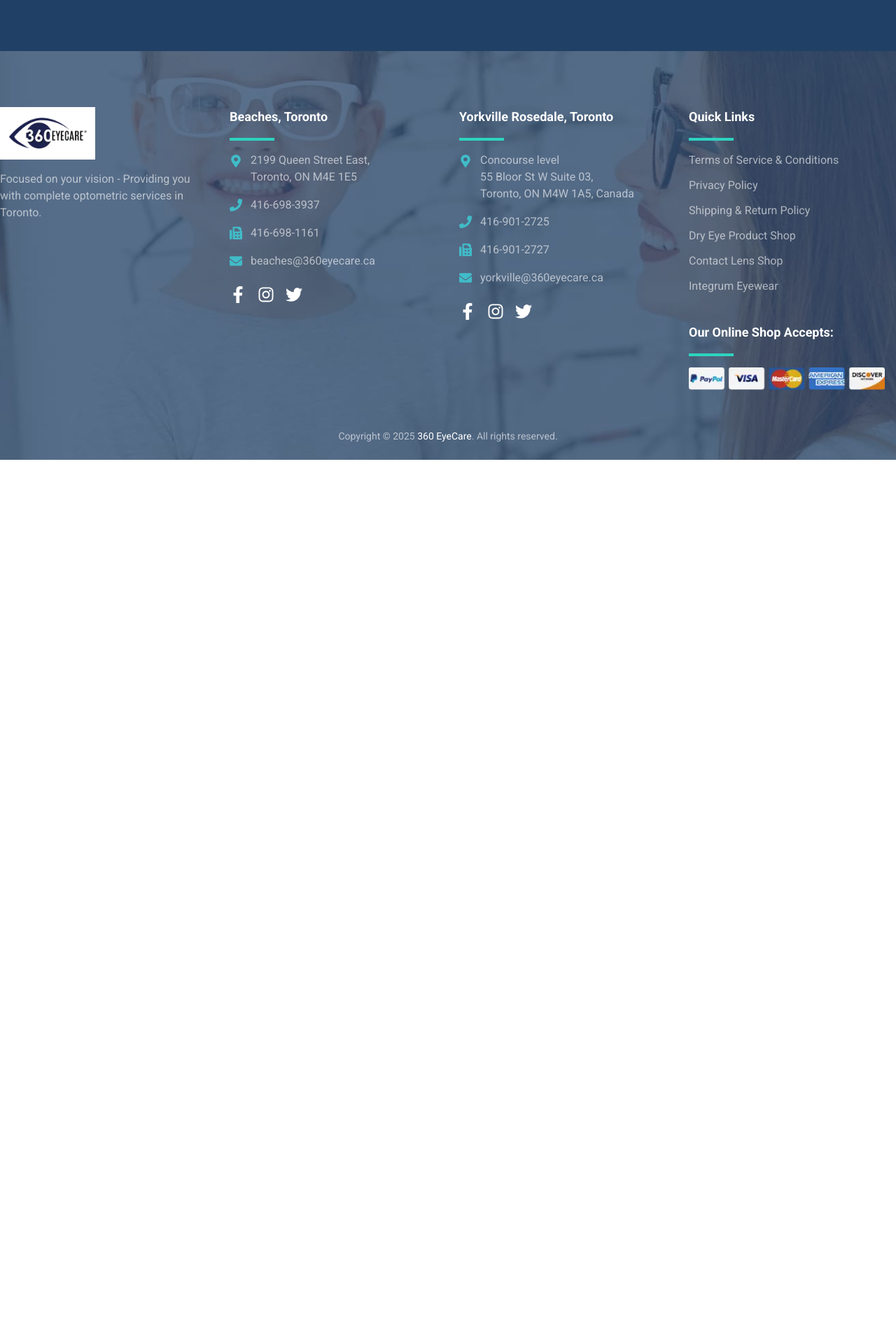
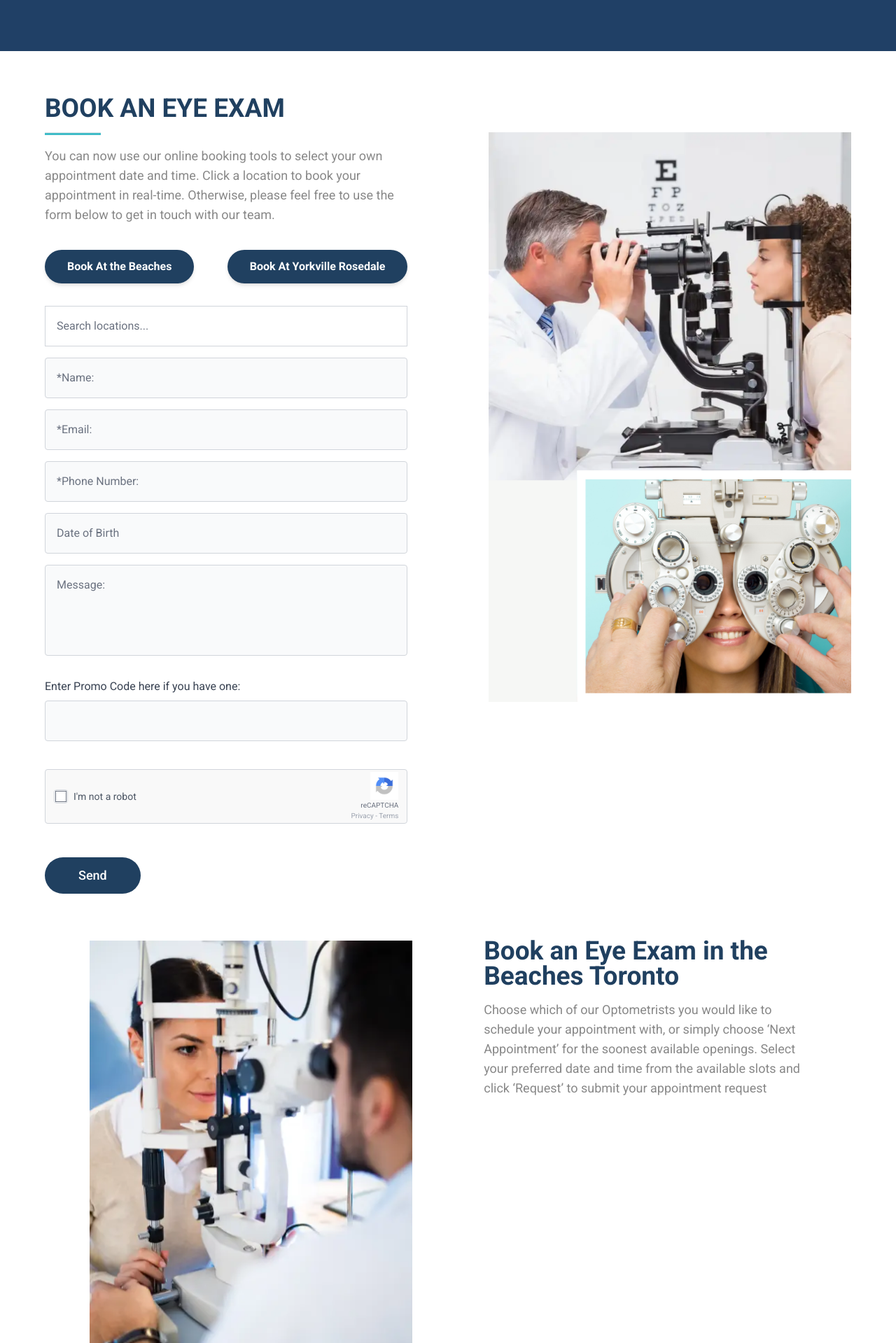
Before and after one commit to invennicoofficial/360-eye-care, a Next.js app: page /book-eye-exam in a window 1280 px wide. Shown: the part 221-2140 px from the top of the page at 70% size. Before the commit the page ends 878 px from the top, so only its background shows below. Built offline with nearby package versions, Linux system fonts and the light colour scheme.

Commit message:
feat: Contact Us : Book An Eye Exam

```diff
--- a/app/(contact)/book-eye-exam/page.jsx
+++ b/app/(contact)/book-eye-exam/page.jsx
@@ -1,10 +1,79 @@
 import React from "react";
 import SubHeader from "../../../components/SubHeader";
+import Link from "next/link";
+import FormSection from "../../../components/FormSection";
+import Image from "next/image";
+import { bookEyeExamImage, OptometryImage } from "../../../constants/Images";
 
 const page = () => {
   return (
     <main className="pt-[110px]">
       <SubHeader text="BOOK AN EYE EXAM" />
+      <div className="max-w-6xl mx-auto my-8 md:my-16 px-4 md:px-0 flex flex-col md:flex-row justify-between">
+        <div className="flex flex-col w-[45%]">
+          <h2 className="text-combination-200 text-3xl md:text-[37px] font-bold mb-4">
+            BOOK AN EYE EXAM
+          </h2>
+          <hr className="w-20 h-1 bg-combination-100 mb-4" />
+
+          <p className="text-neutral-500 text-base md:text-lg mb-4">
+            You can now use our online booking tools to select your own
+            appointment date and time. Click a location to book your appointment
+            in real-time. Otherwise, please feel free to use the form below to
+            get in touch with our team.
+          </p>
+          <div className="flex justify-between gap-4 mt-5 mb-8">
+            <Link
+              href="/book-appointment"
+              className="bg-combination-200 hover:text-combination-100 hover:bg-combination-200 text-white font-bold py-3 px-8 rounded-full transition-colors duration-200 shadow-md"
+            >
+              Book At the Beaches
+            </Link>
+            <Link
+              href="https://360rosedale.mypatientportal.xyz/dashboard"
+              className="bg-combination-200 hover:bg-combination-100 hover:text-combination-200 text-white font-bold py-3 px-8 rounded-full transition-colors duration-200 shadow-md"
+            >
+              Book At Yorkville Rosedale{" "}
+            </Link>
+          </div>
+          <FormSection />
+        </div>
+
+        <div className="flex flex-col w-[45%]">
+          <Image
+            src={bookEyeExamImage}
+            alt="Book Eye Exam"
+            width={585}
+            height={919}
+            className="w-[585px] h-[919px] object-contain"
+          />
+        </div>
+      </div>
+      <div className="max-w-5xl mx-auto my-8 md:my-16 px-4 md:px-0 flex flex-col md:flex-row-reverse items-start justify-between">
+        <div className="flex flex-col w-[45%]">
+          <h2 className="text-combination-200 text-3xl md:text-[37px] font-bold mb-4">
+            Book an Eye Exam in the Beaches Toronto
+          </h2>
+
+          <p className="text-neutral-500 text-base md:text-lg mb-4">
+            Choose which of our Optometrists you would like to schedule your
+            appointment with, or simply choose ‘Next Appointment’ for the
+            soonest available openings. Select your preferred date and time from
+            the available slots and click ‘Request’ to submit your appointment
+            request
+          </p>
+        </div>
+
+        <div className="flex flex-col w-[45%]">
+          <Image
+            src={OptometryImage}
+            alt="optometry image"
+            width={466}
+            height={600}
+            className="w-[466px] h-[600px] object-contain"
+          />
+        </div>
+      </div>
     </main>
   );
 };
--- /dev/null
+++ b/components/FormSection.jsx
@@ -0,0 +1,74 @@
+import React from "react";
+import LocationSelect from "./LocationSelect";
+import Image from "next/image";
+
+const FormSection = () => {
+  return (
+    <form className="flex flex-col gap-4 max-w-xl w-full">
+      <LocationSelect />
+
+      {["*Name:", "*Email:", "*Phone Number:", "Date of Birth"].map(
+        (placeholder, idx) => (
+          <input
+            key={idx}
+            className="w-full bg-gray-50 border border-gray-300 px-4 py-4 rounded text-gray-700 focus:outline-none focus:ring-1 focus:ring-combination-100"
+            placeholder={placeholder}
+          />
+        )
+      )}
+
+      <textarea
+        className="w-full bg-gray-50 border border-gray-300 px-4 py-4 rounded resize-none text-gray-700 focus:outline-none focus:ring-1 focus:ring-combination-100"
+        placeholder="Message:"
+        rows={4}
+      />
+
+      <div className="mt-4">
+        <label htmlFor="promo-code" className="block text-gray-700 mb-2">
+          Enter Promo Code here if you have one:
+        </label>
+        <input
+          id="promo-code"
+          className="w-full bg-gray-50 border border-gray-300 px-4 py-4 rounded text-gray-700 focus:outline-none focus:ring-1 focus:ring-combination-100"
+        />
+      </div>
+
+      <div className="mt-6">
+        {/* Fake reCAPTCHA visual */}
+        <div className="h-[78px] bg-[#f9f9f9] border border-gray-300 rounded flex items-center px-3">
+          <div className="flex items-center justify-between w-full">
+            <div className="flex items-center space-x-2">
+              <div className="w-5 h-5 border border-gray-300 rounded bg-gray-50 flex items-center justify-center">
+                <input type="checkbox" />
+              </div>
+              <span className="text-sm text-gray-600 ml-2">
+                I'm not a robot
+              </span>
+            </div>
+            <div className="flex flex-col items-end text-[10px] text-gray-500">
+              <Image
+                src="/recaptcha.jpeg"
+                width={40}
+                height={40}
+                alt="reCAPTCHA logo"
+              />
+              <div>reCAPTCHA</div>
+              <div className="text-gray-400">Privacy - Terms</div>
+            </div>
+          </div>
+        </div>
+      </div>
+
+      <div className="flex mt-8">
+        <button
+          type="button"
+          className="bg-combination-200 hover:bg-combination-100 text-white font-medium text-lg px-12 py-3 rounded-full cursor-pointer"
+        >
+          Send
+        </button>
+      </div>
+    </form>
+  );
+};
+
+export default FormSection;
--- a/components/VideoSection.jsx
+++ b/components/VideoSection.jsx
@@ -3,8 +3,7 @@
 import Image from "next/image";
 import { useState } from "react";
 import { YTThumbnail1 } from "../constants/Images";
-import { MdCheckBox } from "react-icons/md";
-import LocationSelect from "./LocationSelect";
+import FormSection from "./FormSection";
 
 const VideoSection = () => {
   const [isVideoPlaying, setIsVideoPlaying] = useState(false);
@@ -73,71 +72,7 @@ const VideoSection = () => {
             BOOK YOUR APPOINTMENT
           </h3>
           <hr className="w-20 h-1 bg-combination-100 mb-8" />
-
-          <form className="flex flex-col gap-4 max-w-xl w-full">
-            <LocationSelect />
-
-            {["*Name:", "*Email:", "*Phone Number:", "Date of Birth"].map(
-              (placeholder, idx) => (
-                <input
-                  key={idx}
-                  className="w-full bg-gray-50 border border-gray-300 px-4 py-4 rounded text-gray-700 focus:outline-none focus:ring-1 focus:ring-combination-100"
-                  placeholder={placeholder}
-                />
-              )
-            )}
-
-            <textarea
-              className="w-full bg-gray-50 border border-gray-300 px-4 py-4 rounded resize-none text-gray-700 focus:outline-none focus:ring-1 focus:ring-combination-100"
-              placeholder="Message:"
-              rows={4}
-            />
-
-            <div className="mt-4">
-              <label htmlFor="promo-code" className="block text-gray-700 mb-2">
-                Enter Promo Code here if you have one:
-              </label>
-              <input
-                id="promo-code"
-                className="w-full bg-gray-50 border border-gray-300 px-4 py-4 rounded text-gray-700 focus:outline-none focus:ring-1 focus:ring-combination-100"
-              />
-            </div>
-
-            <div className="mt-6">
-              {/* Fake reCAPTCHA visual */}
-              <div className="h-[78px] bg-[#f9f9f9] border border-gray-300 rounded flex items-center px-3">
-                <div className="flex items-center justify-between w-full">
-                  <div className="flex items-center space-x-2">
-                    <div className="w-5 h-5 border border-gray-300 rounded bg-gray-50 flex items-center justify-center">
-                      <input type="checkbox" />
-                    </div>
-                    <span className="text-sm text-gray-600 ml-2">
-                      I'm not a robot
-                    </span>
-                  </div>
-                  <div className="flex flex-col items-end text-[10px] text-gray-500">
-                    <Image
-                      src="/recaptcha.jpeg"
-                      width={40}
-                      height={40}
-                      alt="reCAPTCHA logo"
-                    />
-                    <div>reCAPTCHA</div>
-                    <div className="text-gray-400">Privacy - Terms</div>
-                  </div>
-                </div>
-              </div>
-            </div>
-
-            <div className="flex mt-8">
-              <button
-                type="button"
-                className="bg-combination-200 hover:bg-combination-100 text-white font-medium text-lg px-12 py-3 rounded-full cursor-pointer"
-              >
-                Send
-              </button>
-            </div>
-          </form>
+          <FormSection />
         </div>
       </div>
     </div>
```
Also changed, not shown: constants/Images.jsx (+7 -0 lines), public/bookaneyexam.webp (added).
